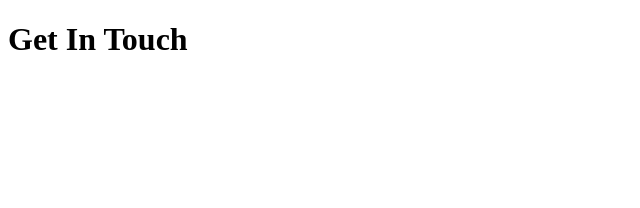
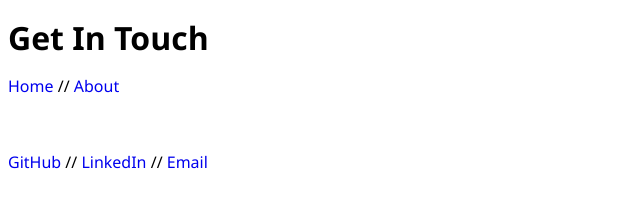
Before and after one commit to jimmyquadros/odin-node-basics, a website: page public/contact.html in a window 1280 px wide. Shown: the whole page, without its empty margins (0-640 px from the left). Drawn offline with Linux system fonts and the light colour scheme.

Commit message:
add styling and content to pages

```diff
--- a/public/contact.html
+++ b/public/contact.html
@@ -9,5 +9,18 @@
 </head>
 <body>
     <h1>Get In Touch</h1>
+    <ul>
+        <li><a href="./">Home</a></li>
+        <li>//</li>
+        <li><a href="./about">About</a></li>
+    </ul>
+    <br>
+    <ul>
+        <li><a href="https://github.com/jimmyquadros">GitHub</a></li>
+        <li>//</li>
+        <li><a href="https://www.linkedin.com/in/jimmy-quadros/">LinkedIn</a></li>
+        <li>//</li>
+        <li><a href="mailto: jimmyquadros@outlook.com">Email</a></li>
+    </ul>
 </body>
 </html>
--- a/public/css/style.css
+++ b/public/css/style.css
@@ -0,0 +1,21 @@
+body {
+    font-family: 'Segoe UI', Tahoma, Geneva, Verdana, sans-serif;
+}
+
+h1 {
+    padding: 0;
+    margin: 1rem 0;
+}
+
+ul {
+    list-style-type: none;
+    padding: 0;
+}
+
+li {
+    display: inline;
+}
+
+a:link {
+    text-decoration: none;
+}
```
Also changed, not shown: public/404.html (+3 -0 lines), public/about.html (+6 -0 lines), public/index.html (+7 -0 lines).
